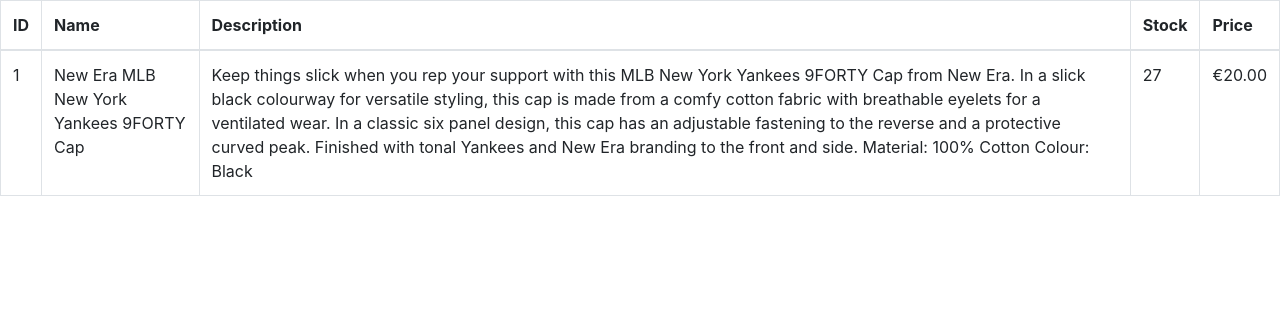
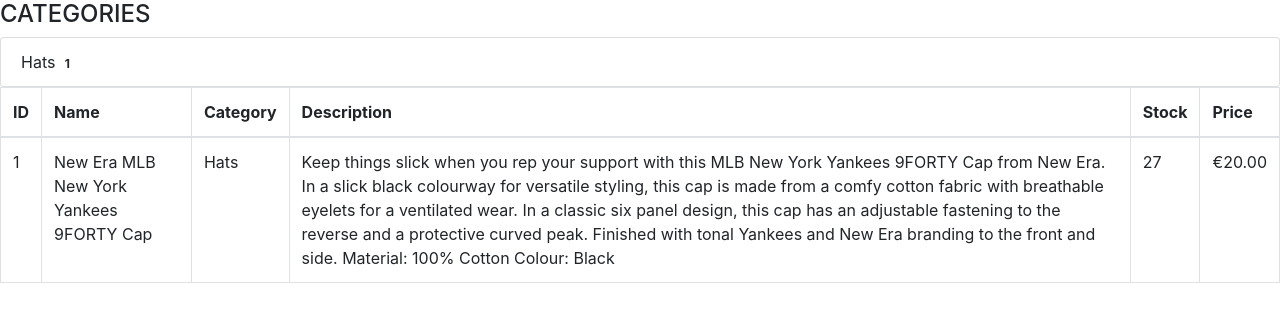
Before and after one commit to x00157960/ACA_Clothing, a Django app: page /browse/ in a window 1280 px wide. Shown: the part 56-378 px from the top of the page. Run offline with Django 3.2, Linux system fonts and the light colour scheme; data comes from the database, SQL or seed files in the repository; both versions use the stored data as it was after the commit; some libraries are stand-ins or nearby versions.

Commit message:
added category selection #AB23

```diff
--- a/Code/ACA_Clothing/urls.py
+++ b/Code/ACA_Clothing/urls.py
@@ -22,6 +22,6 @@ urlpatterns = [
     path('account/create/', views.SignupView, name='signup'),
     path('account/login/', views.SigninView, name='signin'),
     path('account/logout/', views.SignoutView, name='signout'),
-    path('', include('cart.urls')),
+    path('cart/', include('cart.urls')),
     path('', include('shop.urls')),
 ]
--- a/Code/shop/urls.py
+++ b/Code/shop/urls.py
@@ -4,4 +4,5 @@ from .views import ProductListView
 urlpatterns = [
     path('browse/', ProductListView.as_view(),
                 name='browse'),
+
 ]
--- a/Code/templates/browse.html
+++ b/Code/templates/browse.html
@@ -1,11 +1,23 @@
 {% extends "base.html" %}
 {% block content %}
 {% for product in all_products_list %}
+<div>
+    <h4>CATEGORIES</h4>
+    <ul class="list-group">
+        {% for c in view.categories %}
+            <li class="list-group-item catheight"> {{c.name}}
+                <span class="badge">{{c.product_set.all|length}}</span>
+            </li>
+        {% endfor %}
+    </ul>
+</div>
+<div>
     <table class="table table-bordered table-hover table-condensed">
         <thead>
             <tr>
                 <th>ID</th>
                 <th>Name</th>
+                <th>Category</th>
                 <th>Description</th>
                 <th>Stock</th>
                 <th>Price</th>
@@ -16,6 +28,7 @@
             <tr>
                 <td>{{product.id}}</td>
                 <td>{{product.name}}</td>
+                <td>{{product.category}}</td>
                 <td>{{product.description}}</td>
                 <td>{{product.stock}}</td>
                 <td>&euro;{{product.price}}</td>
@@ -23,5 +36,6 @@
             {% endfor %}
         </tbody>
     </table>
+</div>
 {% endfor %}
 {% endblock %}
```
Also changed, not shown: Code/cart/templates/cart.html (renamed from Code/templates/cart.html), Code/db.sqlite3. Lines whose indentation alone changed are shown as unchanged.
